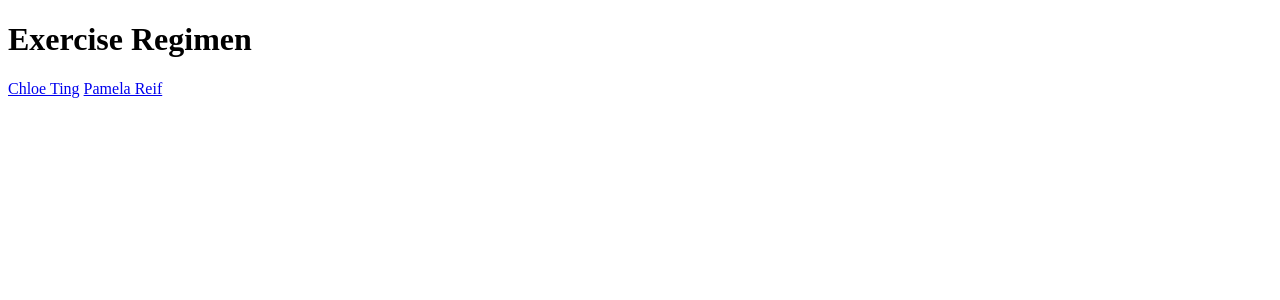
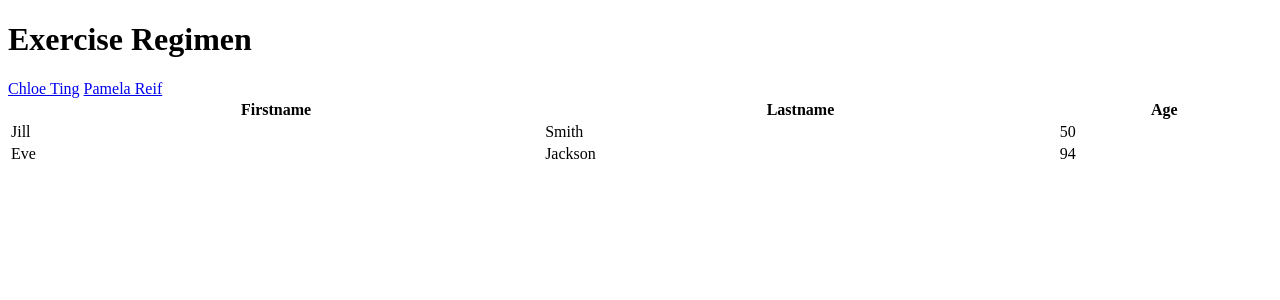
Before and after one commit to dl3085/ENGI-1006-FINAL, a Flask app: page /exercise in a window 1280 px wide. Shown: the top 300 px of the page. Run offline with Flask 2, Linux system fonts and the light colour scheme.

Commit message:
commit 5

```diff
--- a/templates/exercise.html
+++ b/templates/exercise.html
@@ -8,5 +8,22 @@
     <h1>Exercise Regimen</h1>
     <a href="https://www.chloeting.com/program/2020/hourglass-program.html">Chloe Ting</a>
     <a href="https://www.youtube.com/watch?v=AnYl6Nk9GOA&list=PLjwy4B-Z2vBhxFneAZ-ZHaPlN5b8uJDPU&index=18&t=0s">Pamela Reif</a>
+    <table style="width:100%">
+      <tr>
+        <th>Firstname</th>
+        <th>Lastname</th>
+        <th>Age</th>
+      </tr>
+      <tr>
+        <td>Jill</td>
+        <td>Smith</td>
+        <td>50</td>
+      </tr>
+      <tr>
+        <td>Eve</td>
+        <td>Jackson</td>
+        <td>94</td>
+      </tr>
+    </table>
     </body>
 </html>
```
